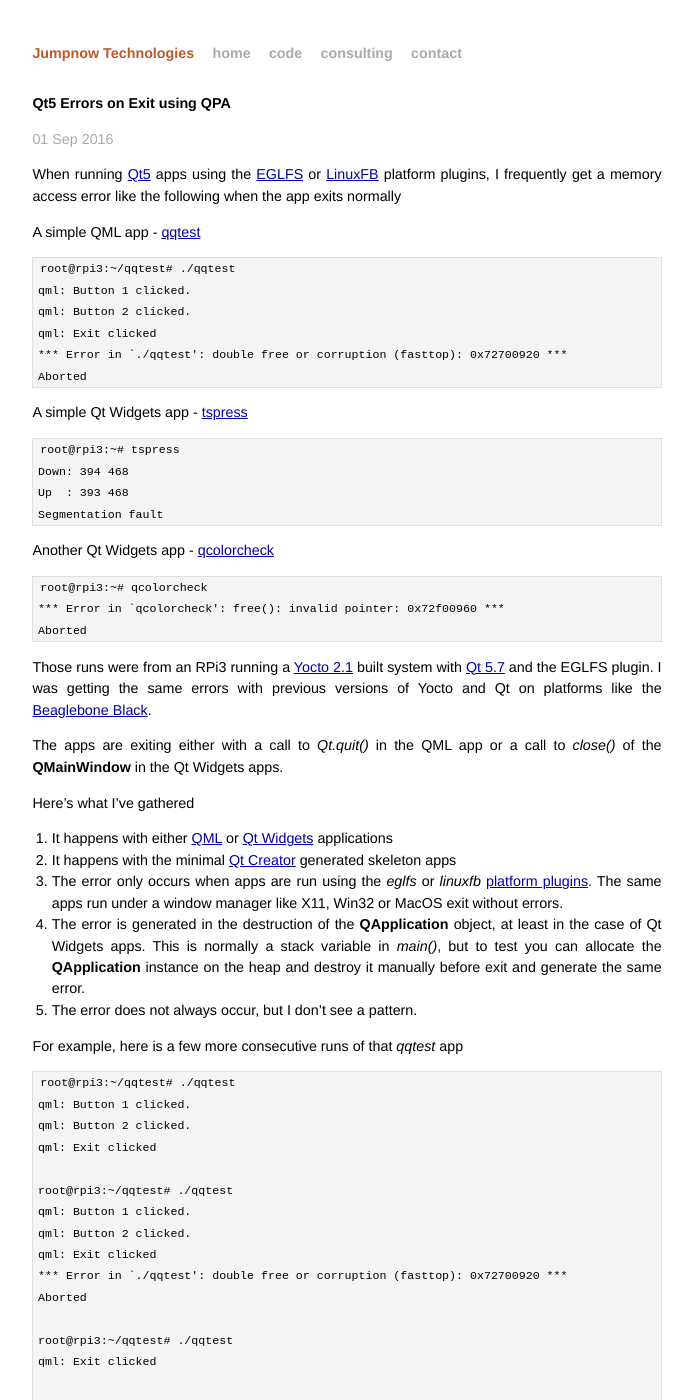
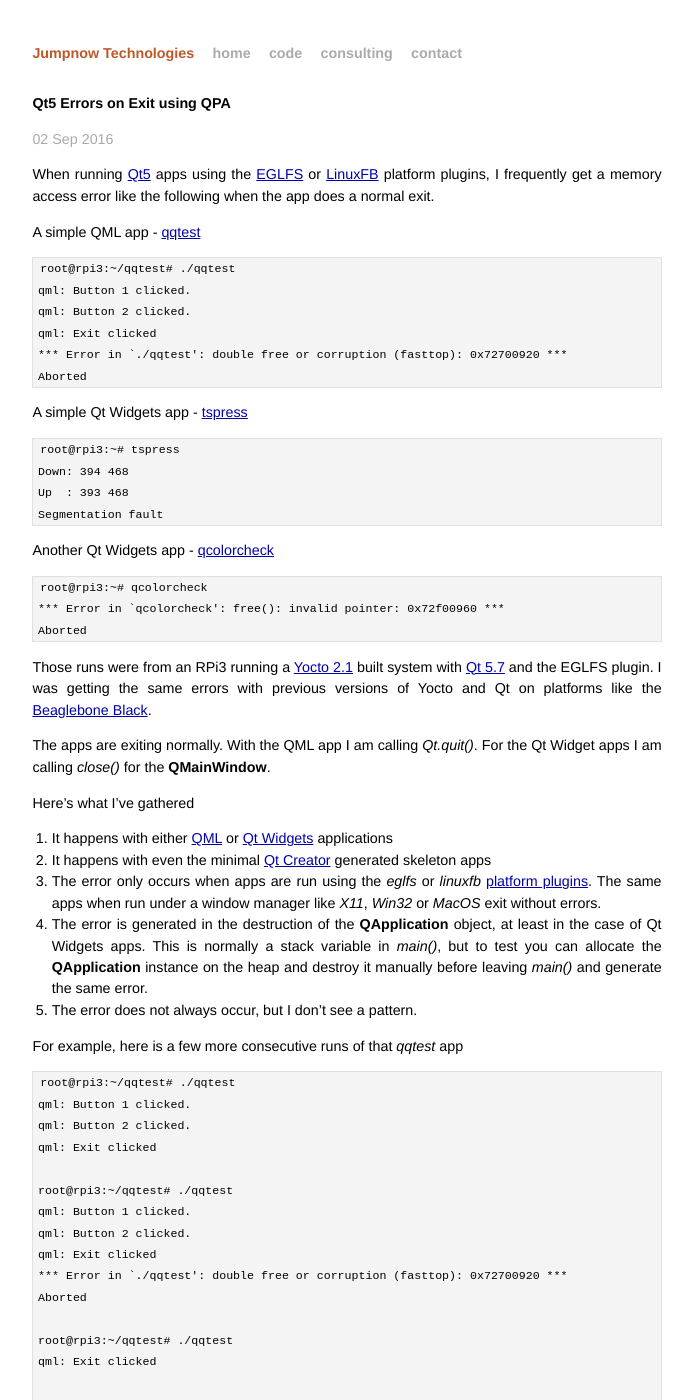
Before and after one commit to jumpnow/jumpnowtek-site, a Jekyll site: the page built from _posts/2016-09-01-Qt5-Errors-On-Exit-with-QPA.md, in a window 1280 px wide and 1400 px high. Shown: the whole window, without its empty margins (293-986 px from the left). Built offline with Jekyll 4.4.1, drawn with Linux system fonts in a browser that asks for light colours.

Commit message:
Minor edits to rpi docs

```diff
--- a/_posts/2016-09-01-Qt5-Errors-On-Exit-with-QPA.md
+++ b/_posts/2016-09-01-Qt5-Errors-On-Exit-with-QPA.md
@@ -1,12 +1,12 @@
 ---
 layout: post
 title: Qt5 Errors on Exit using QPA
-date: 2016-09-01 07:43:00
+date: 2016-09-02 13:50:00
 categories: yocto
 tags: [qt5, eglfs, linuxfb, qml, yocto]
 ---
 
-When running [Qt5][qt] apps using the [EGLFS][qpa] or [LinuxFB][qpa] platform plugins, I frequently get a memory access error like the following when the app exits normally
+When running [Qt5][qt] apps using the [EGLFS][qpa] or [LinuxFB][qpa] platform plugins, I frequently get a memory access error like the following when the app does a normal exit.
 
 A simple QML app - [qqtest][qqtest]
 
@@ -32,14 +32,14 @@
 
 Those runs were from an RPi3 running a [Yocto 2.1][yocto] built system with [Qt 5.7][qt-5.7] and the EGLFS plugin. I was getting the same errors with previous versions of Yocto and Qt on platforms like the [Beaglebone Black][bbb].
 
-The apps are exiting either with a call to *Qt.quit()* in the QML app or a call to *close()* of the **QMainWindow** in the Qt Widgets apps.
+The apps are exiting normally. With the QML app I am calling *Qt.quit()*. For the Qt Widget apps I am calling *close()* for the **QMainWindow**.
 
 Here's what I've gathered
 
 1. It happens with either [QML][qml] or [Qt Widgets][qtwidgets] applications
-2. It happens with the minimal [Qt Creator][qt-creator] generated skeleton apps
-3. The error only occurs when apps are run using the *eglfs* or *linuxfb* [platform plugins][qpa]. The same apps run under a window manager like X11, Win32 or MacOS exit without errors.
-4. The error is generated in the destruction of the **QApplication** object, at least in the case of Qt Widgets apps. This is normally a stack variable in *main()*, but to test you can allocate the  **QApplication** instance on the heap and destroy it manually before exit and generate the same error.
+2. It happens with even the minimal [Qt Creator][qt-creator] generated skeleton apps
+3. The error only occurs when apps are run using the *eglfs* or *linuxfb* [platform plugins][qpa]. The same apps when run under a window manager like *X11*, *Win32* or *MacOS* exit without errors.
+4. The error is generated in the destruction of the **QApplication** object, at least in the case of Qt Widgets apps. This is normally a stack variable in *main()*, but to test you can allocate the  **QApplication** instance on the heap and destroy it manually before leaving *main()* and generate the same error.
 5. The error does not always occur, but I don't see a pattern.
 
 For example, here is a few more consecutive runs of that *qqtest* app
```
Also changed, not shown: _posts/2016-08-30-Qt5-and-QML-Development-with-the-Raspberry-Pi.md (+14 -14 lines).
